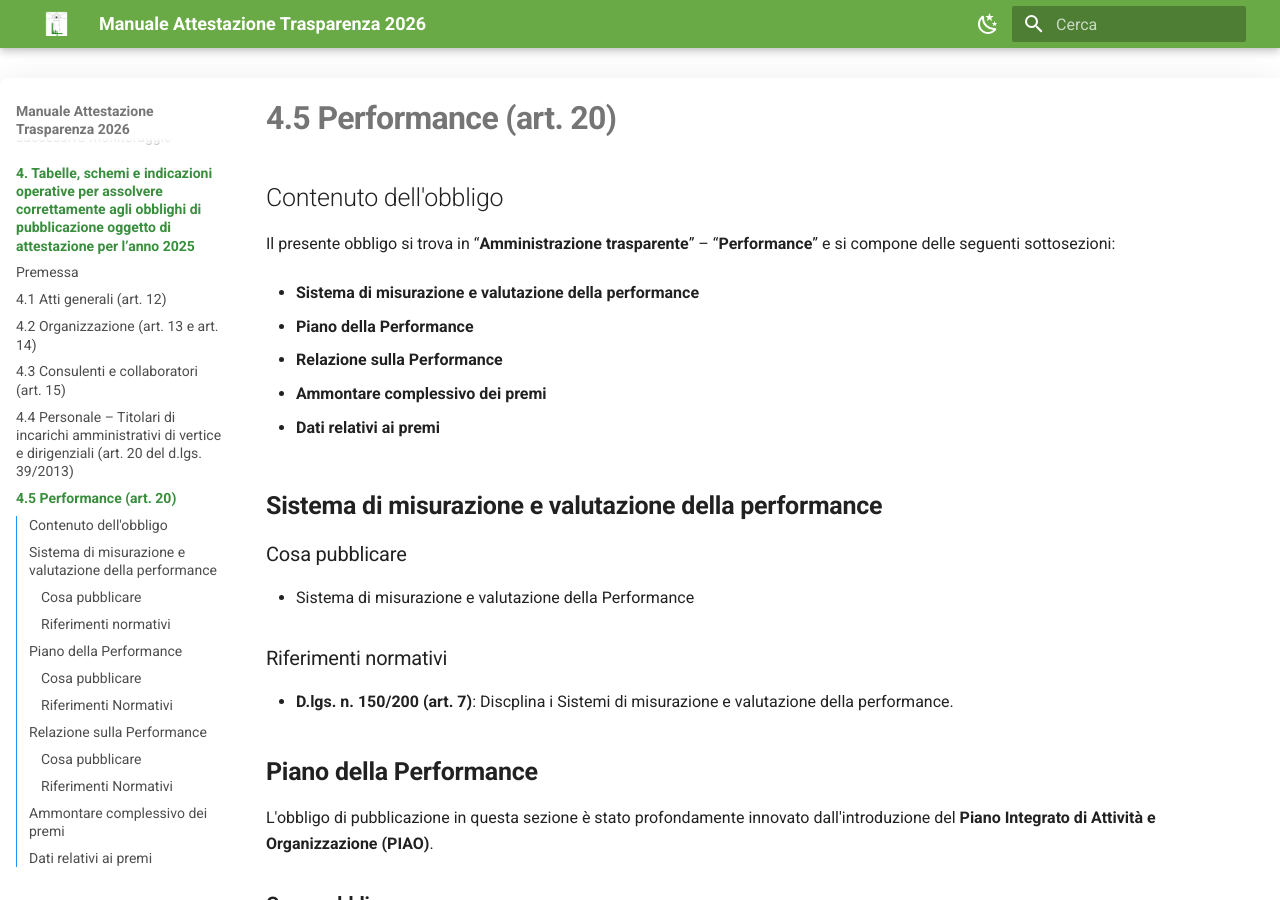
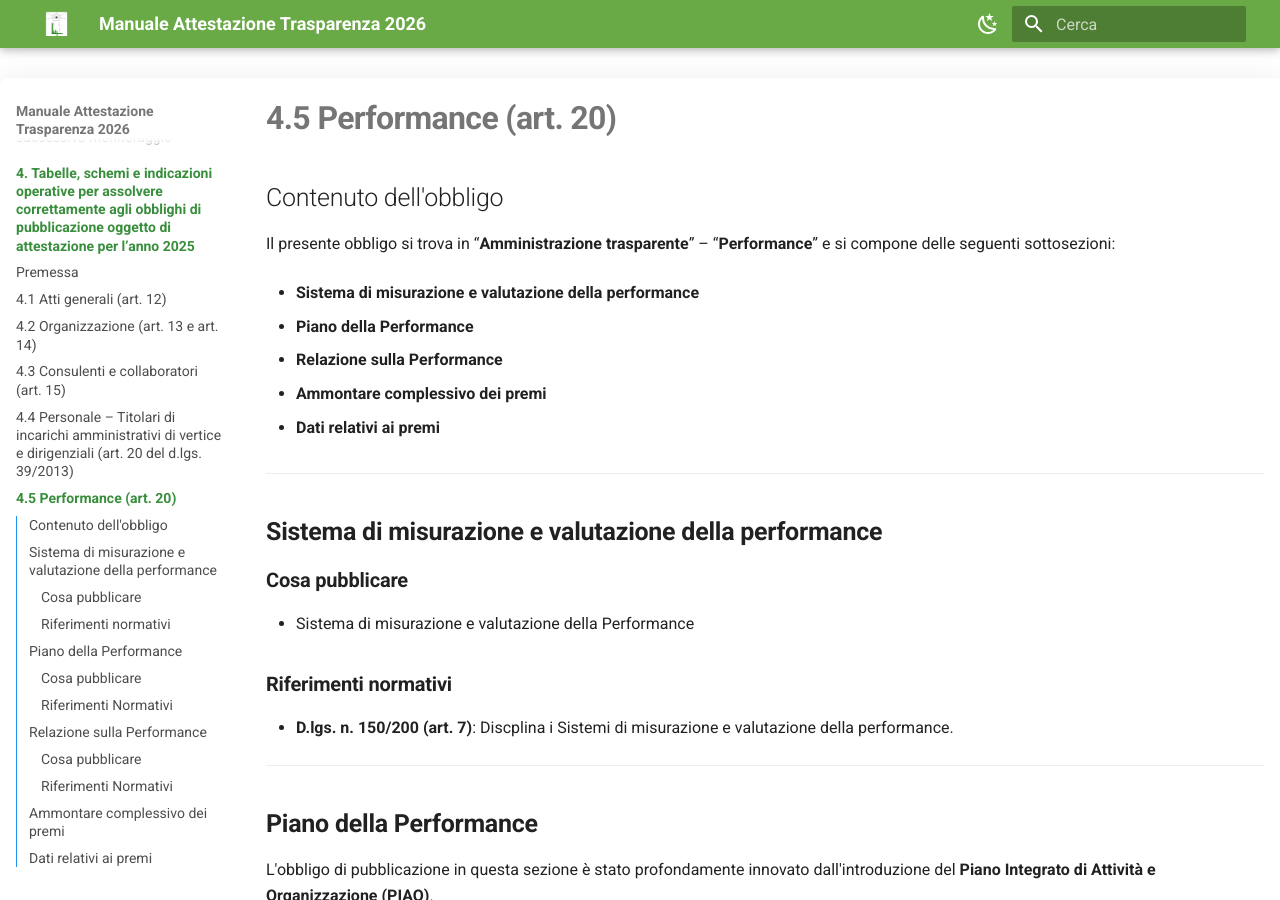
Before and after one commit to Lab4srl/manuale-trasparenza-2026, an MkDocs documentation site: the page built from docs/capitolo-4/4-5-performance.md, in a window 1280 px wide and 900 px high. Built offline with MkDocs 1.6.1 and Material for MkDocs 9.7.7, drawn with Linux system fonts in a browser that asks for light colours.

Commit message:
Aggiornamento manuale

```diff
--- a/docs/capitolo-4/4-5-performance.md
+++ b/docs/capitolo-4/4-5-performance.md
@@ -12,13 +12,17 @@ Il presente obbligo si trova in “**Amministrazione trasparente**” – “**P
 
 - **Dati relativi ai premi**
 
+---
+
 ## **Sistema di misurazione e valutazione della performance**
 
-### Cosa pubblicare
+### **Cosa pubblicare**
 - Sistema di misurazione e valutazione della Performance
 
-### Riferimenti normativi
+### **Riferimenti normativi**
 - **D.lgs. n. 150/200 (art. 7)**: Discplina i Sistemi di misurazione e valutazione della performance.
+
+---
 
 ## **Piano della Performance**
 
@@ -34,6 +38,8 @@ L'obbligo di pubblicazione in questa sezione è stato profondamente innovato dal
 *   **D.M. n. 132/2022**: Definisce la struttura e le modalità redazionali del PIAO.
 *   **Art. 169, comma 3-bis, d.lgs. 267/2000 (TUEL)**: La modifica normativa ha stabilito la separazione tra il Piano dettagliato degli obiettivi (unificato nel PEG) e il PIAO, rendendo necessaria la pubblicazione di entrambi.
 
+---
+
 ## **Relazione sulla Performance**
 
 La Relazione sulla performance documenta i risultati raggiunti rispetto agli obiettivi programmati ed è soggetta a specifiche regole di semplificazione per gli Enti Locali.
@@ -48,11 +54,15 @@ La Relazione sulla performance documenta i risultati raggiunti rispetto agli obi
 *   **D.L. n. 80/2021 (art. 6, comma 3)** e **D.M. n. 132/2022 (art. 5, comma 2)**: Stabiliscono che la sezione "Performance" del PIAO deve essere monitorata e rendicontata secondo le modalità del d.lgs. 150/2009.
 *   **Art. 16, d.lgs. n. 150/2009**: Specifica i limiti di applicazione immediata delle norme sulla performance agli Enti Locali.
 
+---
+
 ## **Ammontare complessivo dei premi**
 
 Ai sensi dell’art. 20, comma 1 del D.lgs. n. 33/2013, le pubbliche amministrazioni pubblicano l’ammontare complessivo dei premi collegati alla performance stanziati e l’ammontare dei premi effettivamente distribuiti. I dati di questa sezione devono essere **pubblicati in tabella**.
 
 [Fac-simile per la pubblicazione dell'ammontare complessivo dei premi](../assets/documenti/ammontare_complessivo_premi.docx)
+
+---
 
 ## **Dati relativi ai premi**
 
```
